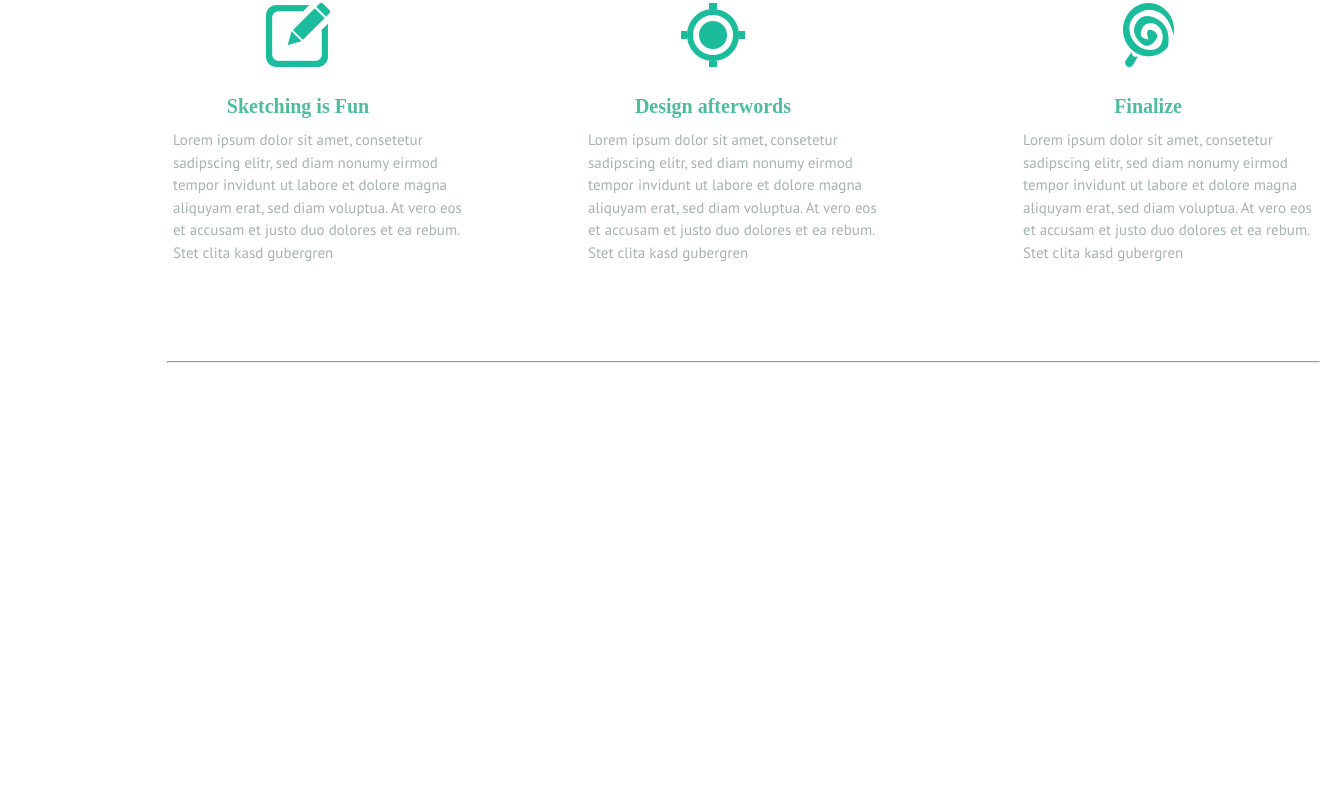
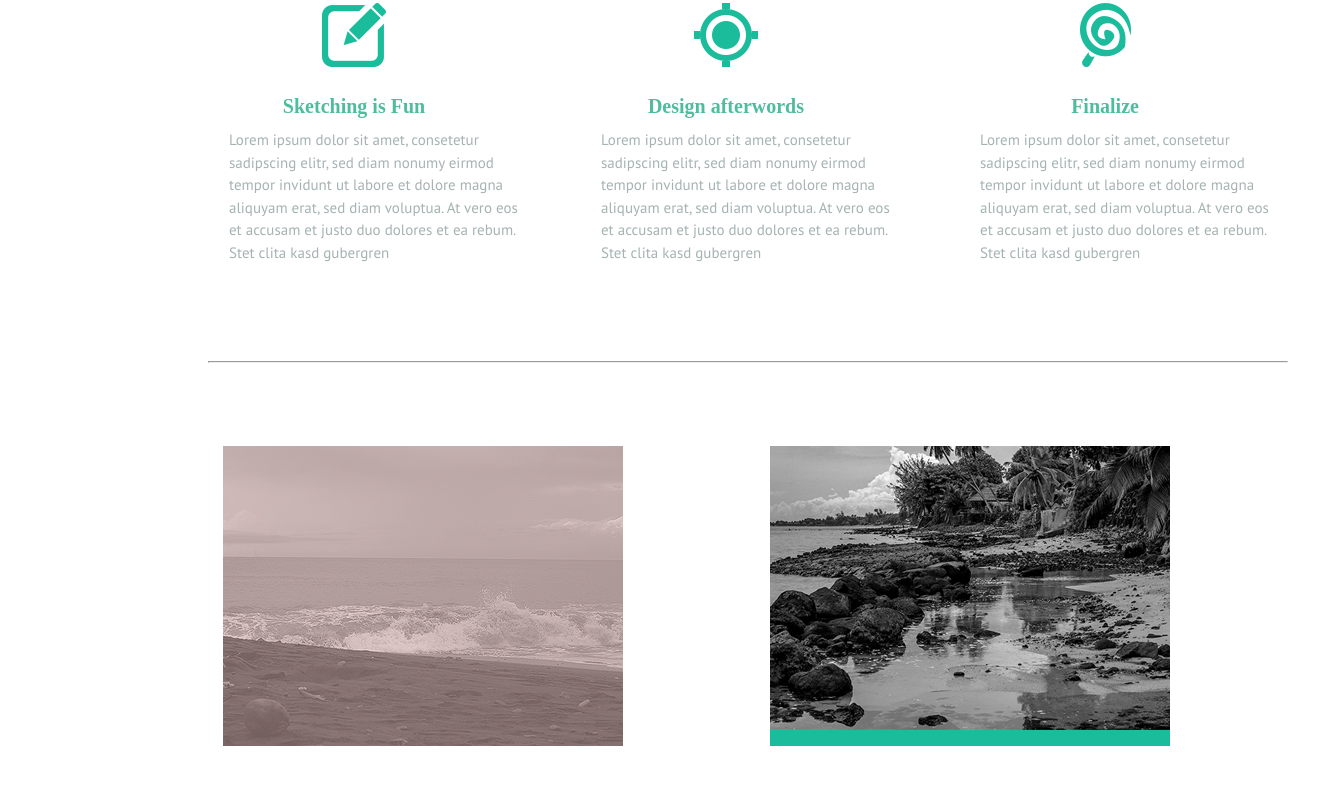
Before and after one commit to ShaRay/raphael, a website: page index.html in a window 1280 px wide. Shown: the part 1273-2069 px from the top of the page, 1323 px wide, since content can reach past the window. Before the commit the page ends 1644 px from the top, so only its background shows below. Drawn offline with Linux system fonts and the light colour scheme.

Commit message:
added portfolio images

```diff
--- a/assets/scss/application.scss
+++ b/assets/scss/application.scss
@@ -12,3 +12,4 @@
 @import "modules/main-header";
 @import "modules/main-nav";
 @import "modules/introduction";
+@import "modules/portfolio";
--- a/assets/scss/modules/introduction.scss
+++ b/assets/scss/modules/introduction.scss
@@ -38,19 +38,19 @@
 }
 
 .sketching {
-  margin-left: -200px;
+  margin-left: -144px;
 }
 
 .design {
-  margin-left: 165px;
+  margin-left: 122px;
 }
 
 .finalize {
   float: right;
-  margin-right: -150px;
+  margin-right: -107px;
 }
 
 .line-container {
-  margin-left: 167px;
-  width: 1153px;
+  margin-left: 208px;
+  width: 1080px;
 }
--- /dev/null
+++ b/assets/scss/modules/portfolio.scss
@@ -0,0 +1,19 @@
+.portfolio-images-1,
+.portfolio-images-3 {
+  margin-left: 223px;
+  width: 400px;
+  height: 303px
+}
+
+.portfolio-images-1,
+.portfolio-images-2 {
+  margin-top: 75px;
+  margin-bottom: 50px;
+}
+
+.portfolio-images-2,
+.portfolio-images-4 {
+  margin-left: 130px;
+  height: 303px;
+  width: 400px;
+}
--- a/index.html
+++ b/index.html
@@ -58,6 +58,19 @@
                 <p class="work">Lorem ipsum dolor sit amet, consetetur sadipscing elitr, sed diam nonumy eirmod tempor invidunt ut labore et dolore magna aliquyam erat, sed diam voluptua. At vero eos et accusam et justo duo dolores et ea rebum. Stet clita kasd gubergren</p>
               </div>
     </section>
+
     <section class="line-container"><hr></section>
+
+    <section class="portfolio-container">
+      <div class="col col-6">
+        <div class="portfolio-images-1"><img src="dist/img/ocean-img1.jpg" alt="Ocean" /></div>
+        <div class="portfolio-images-3"><img src="dist/img/huts-img3.jpg" alt="Huts" /></div>
+      </div>
+      <div class="col col-6">
+        <div class="portfolio-images-2"><img src="dist/img/beach-img2.jpg" alt="Beach" /></div>
+        <div class="portfolio-images-4"><img src="dist/img/tree-img4.jpg" alt="Tree" /></div>
+      </div>
+
+    </section>
 </body>
 </html>
```
Also changed, not shown: dist/css/application.css, dist/img/beach-img2.jpg (added), dist/img/huts-img3.jpg (added), dist/img/ocean-img1.jpg (added), dist/img/tree-img4.jpg (added).
